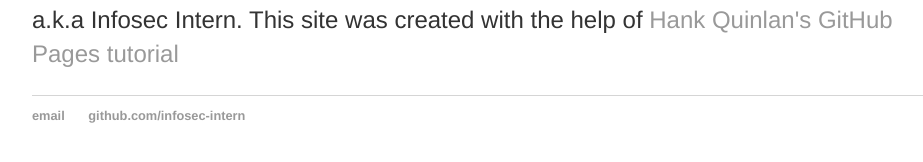
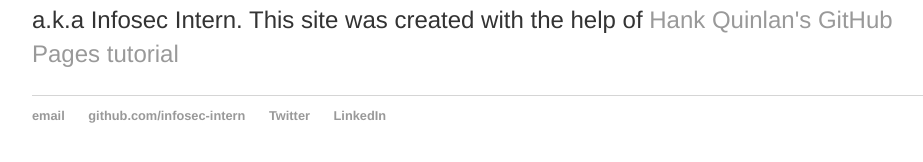
Before and after one commit to infosec-intern/infosec-intern.github.io, a Jekyll site: the page built from index.html, in a window 1280 px wide. Shown: the part 194-356 px from the top of the page, without its empty margins (160-1083 px from the left). Built offline with Jekyll 4.4.1, drawn with Linux system fonts in a browser that asks for light colours.

Commit message:
added twitter and linkedin to footer

```diff
--- a/_layouts/default.html
+++ b/_layouts/default.html
@@ -21,6 +21,8 @@
             <ul>
                 <li><a href="mailto:thomas@infosec-intern.com">email</a></li>
                 <li><a href="https://github.com/infosec-intern">github.com/infosec-intern</a></li>
+                <li><a href="https://twitter.com/infosec_intern">Twitter</a></li>
+                <li><a href="https://www.linkedin.com/in/thomas-gardner-4a090841">LinkedIn</a></li>
             </ul>
         </footer>
     </body>
```
